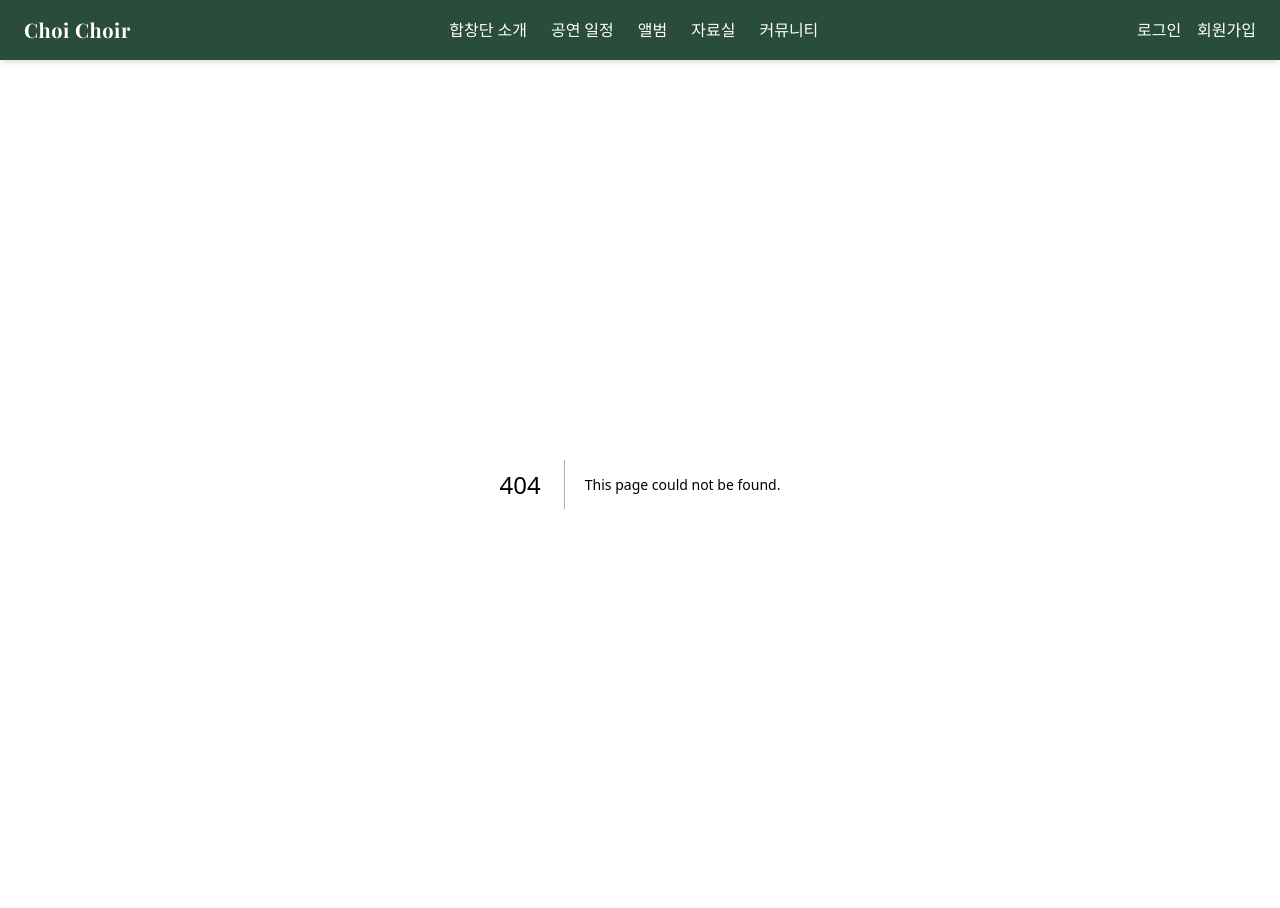
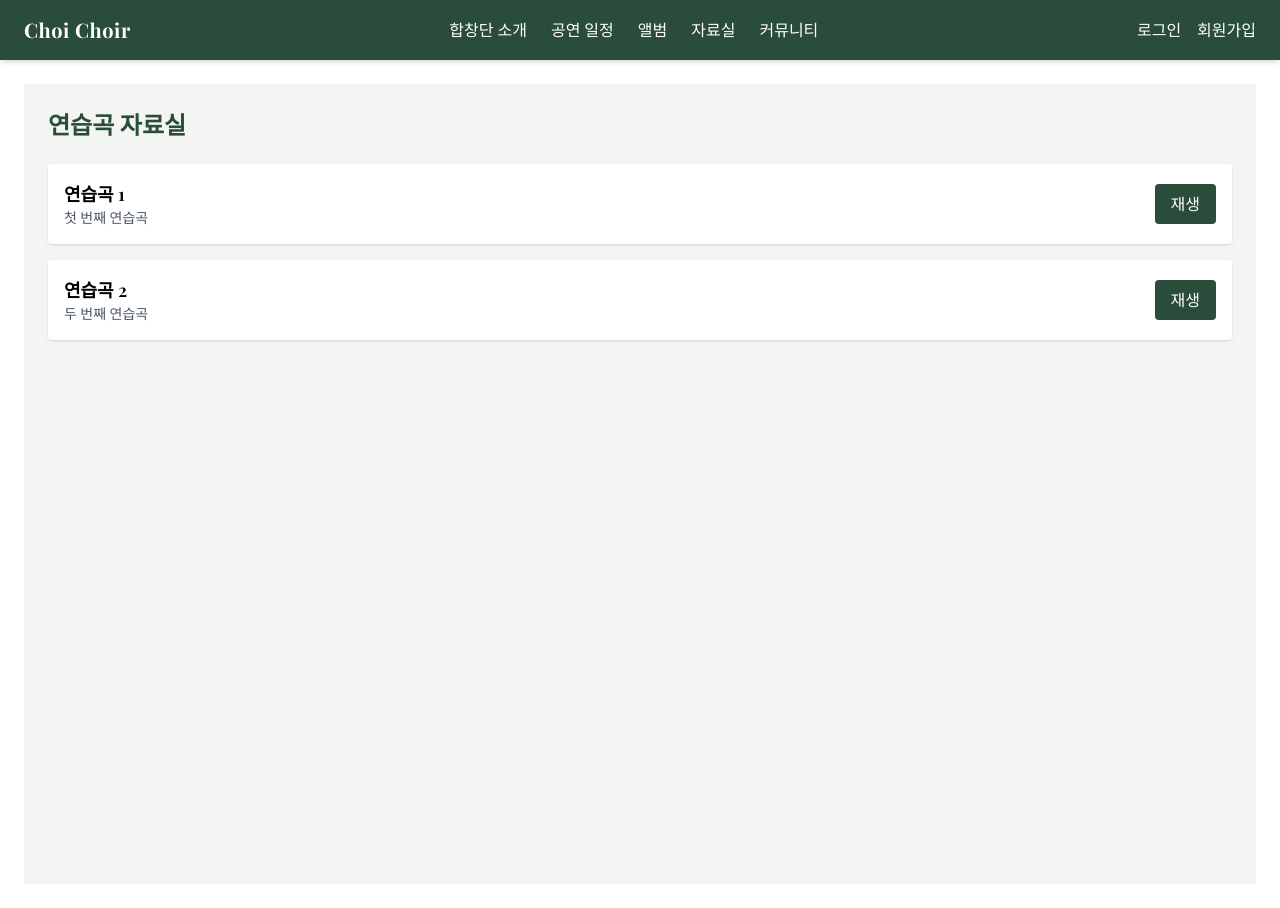
Before and after one commit to Siabel/choi-choir, a Next.js app: page /tracks in a window 1280 px wide. Before the commit this address had no page. Built offline with nearby package versions, Linux system fonts and the light colour scheme; a web font is replaced by a local one.

Commit message:
feat: resources page init scores, tracks

```diff
--- /dev/null
+++ b/src/app/tracks/page.tsx
@@ -0,0 +1,10 @@
+import TrackList from "@/components/Resources/TrackList";
+
+export default function TracksPage() {
+  return (
+    <div className="min-h-screen bg-primary-bg p-6">
+      <h2 className="text-2xl font-bold text-primary mb-6">연습곡 자료실</h2>
+      <TrackList />
+    </div>
+  );
+}
--- /dev/null
+++ b/src/components/Resources/TrackList.tsx
@@ -0,0 +1,80 @@
+"use client";
+
+import { useState, useRef } from "react";
+
+interface Track {
+  id: string;
+  title: string;
+  description: string;
+  audioUrl: string;
+  lyrics: string;
+}
+
+const dummyTracks: Track[] = [
+  {
+    id: "1",
+    title: "연습곡 1",
+    description: "첫 번째 연습곡",
+    audioUrl: "/dummy/track1.mp3",
+    lyrics: "가사 1\n가사 2\n가사 3",
+  },
+  {
+    id: "2",
+    title: "연습곡 2",
+    description: "두 번째 연습곡",
+    audioUrl: "/dummy/track2.mp3",
+    lyrics: "가사 A\n가사 B",
+  },
+];
+
+export default function TrackList() {
+  const [currentTrack, setCurrentTrack] = useState<Track | null>(null);
+  const audioRef = useRef<HTMLAudioElement | null>(null);
+
+  const handlePlay = (track: Track) => {
+    setCurrentTrack(track);
+    setTimeout(() => {
+      if (audioRef.current) {
+        audioRef.current.play();
+      }
+    }, 0);
+  };
+
+  return (
+    <div className="space-y-4">
+      {dummyTracks.map((track) => (
+        <div
+          key={track.id}
+          className="bg-white shadow p-4 rounded flex flex-col gap-2"
+        >
+          <div className="flex justify-between items-center">
+            <div>
+              <h3 className="text-lg font-semibold">{track.title}</h3>
+              <p className="text-sm text-gray-600">{track.description}</p>
+            </div>
+            <button
+              onClick={() => handlePlay(track)}
+              className="bg-primary text-white px-4 py-2 rounded hover:bg-primary-dark"
+            >
+              재생
+            </button>
+          </div>
+
+          {currentTrack?.id === track.id && (
+            <div className="mt-4">
+              <audio
+                ref={audioRef}
+                src={currentTrack.audioUrl}
+                controls
+                className="w-full"
+              />
+              <pre className="mt-2 bg-gray-100 p-2 rounded text-sm whitespace-pre-wrap">
+                {currentTrack.lyrics}
+              </pre>
+            </div>
+          )}
+        </div>
+      ))}
+    </div>
+  );
+}
```
